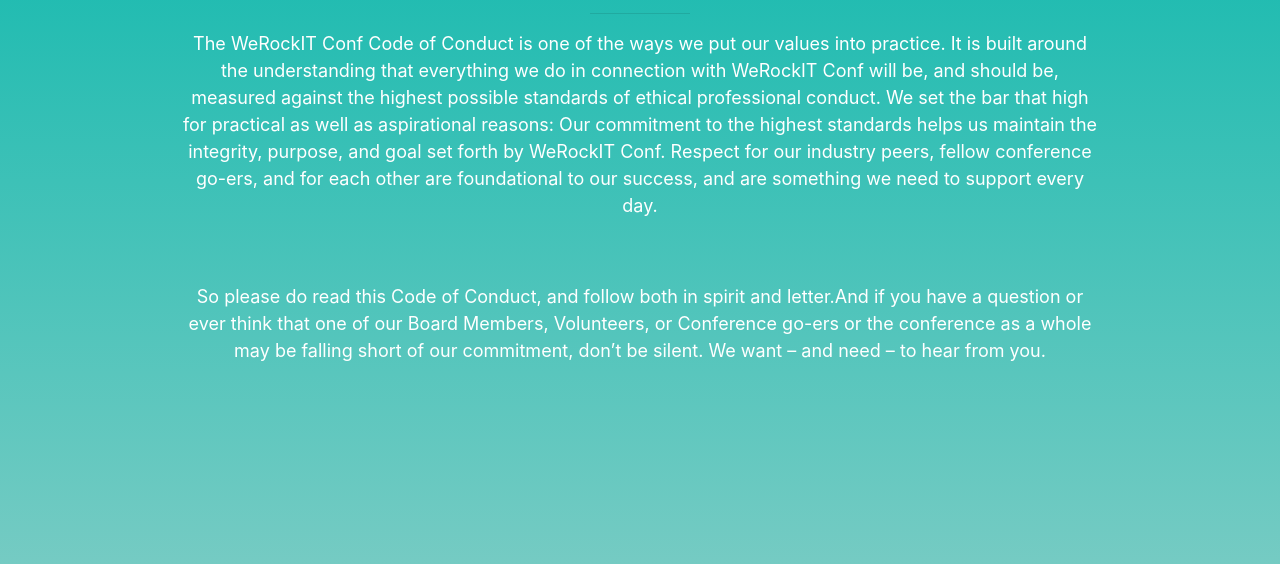
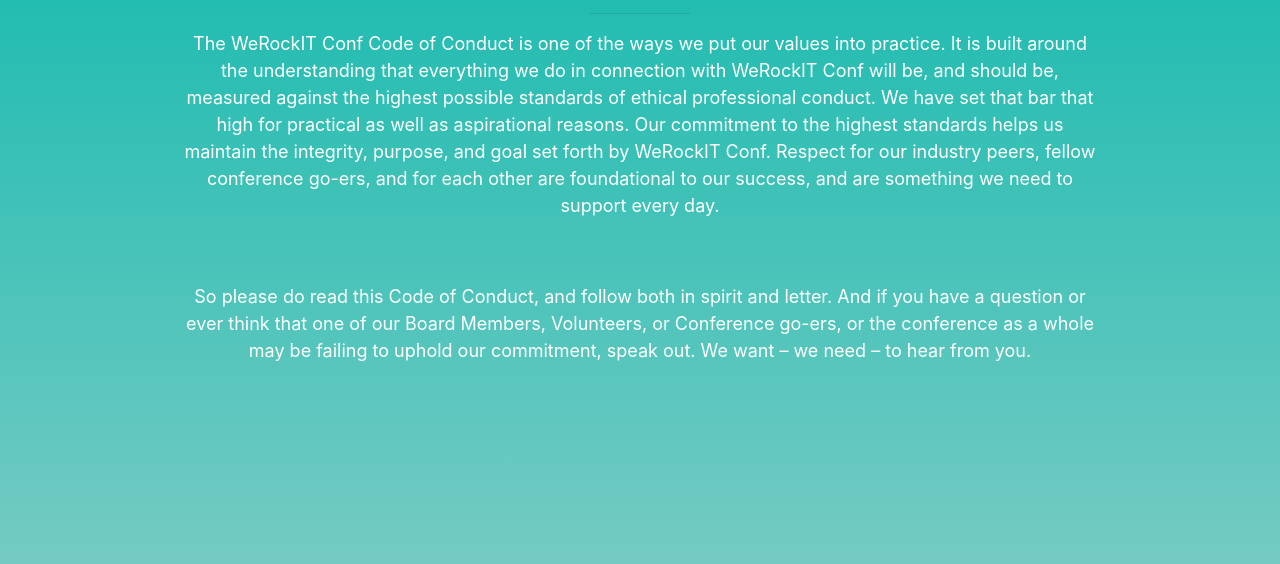
Before and after one commit to laceyreinoehl/WeRockIT, a website with bundled scripts: page codeOfConduct.html in a window 1280 px wide. Shown: the part 236-800 px from the top of the page. Built offline with nearby package versions, Linux system fonts and the light colour scheme; a web font is replaced by a local one.

Commit message:
CoC Minor Change to Commitment Statements

```diff
--- a/codeOfConduct.html
+++ b/codeOfConduct.html
@@ -76,20 +76,16 @@
                         The WeRockIT Conf Code of Conduct is one of the ways we put our values into practice. It is
                         built around the understanding that everything we do in connection with WeRockIT
                         Conf will be, and should be, measured against the highest possible standards of ethical
-                        professional conduct. We
-                        set the bar that high for practical as well as aspirational reasons: Our commitment to the
-                        highest
-                        standards helps us maintain the integrity, purpose, and goal set forth by
-                        WeRockIT Conf.
-                        Respect for our industry peers, fellow conference go-ers, and for each other are foundational to
-                        our
-                        success, and are something we need to support every day.
+                        professional conduct. We have set that bar that high for practical as well as aspirational reasons. Our commitment to the
+                        highest standards helps us maintain the integrity, purpose, and goal set forth by
+                        WeRockIT Conf. Respect for our industry peers, fellow conference go-ers, and for each other are foundational to
+                        our success, and are something we need to support every day.
                     </p>
                     <br/><br/>
                     <p>
-                        So please do read this Code of Conduct, and follow both in spirit and letter.And if you have a
-                        question or ever think that one of our Board Members, Volunteers, or Conference go-ers or the
-                        conference as a whole may be falling short of our commitment, don’t be silent. We want – and need – to hear from you.
+                        So please do read this Code of Conduct, and follow both in spirit and letter. And if you have a
+                        question or ever think that one of our Board Members, Volunteers, or Conference go-ers, or the
+                        conference as a whole may be failing to uphold our commitment, speak out. We want – we need – to hear from you.
                     </p>
                 </div>
             </div>
```
